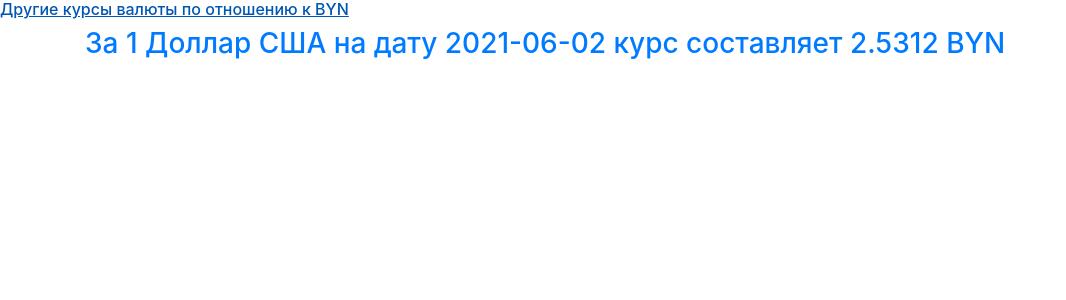
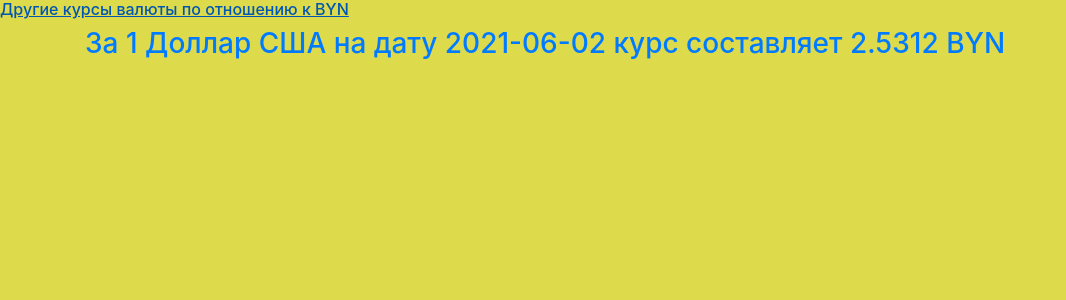
Before and after one commit to scad89/SE-Forge, a Flask app: page /rate/1 in a window 1280 px wide. Shown: the top 300 px of the page, without its empty margins (0-1066 px from the left). Run offline with Flask 2, Linux system fonts and the light colour scheme; data comes from the database, SQL or seed files in the repository.

Commit message:
corrected

```diff
--- a/src/5th_hw_sqlalchemy_flask/templates/base.html
+++ b/src/5th_hw_sqlalchemy_flask/templates/base.html
@@ -5,6 +5,12 @@
     <meta http-equiv="X-UA-Compatible" content="IE=edge">
     <meta name="viewport" content="width=device-width, initial-scale=1.0">
     <link rel="stylesheet" href="https://cdn.jsdelivr.net/npm/bootstrap@4.6.0/dist/css/bootstrap.min.css">
+    <style>
+
+        body {
+          background-color:rgb(221, 219, 75);
+        }
+    </style>
     <title>{% block title %}{% endblock %}</title>
 </head>
 <body>
```
